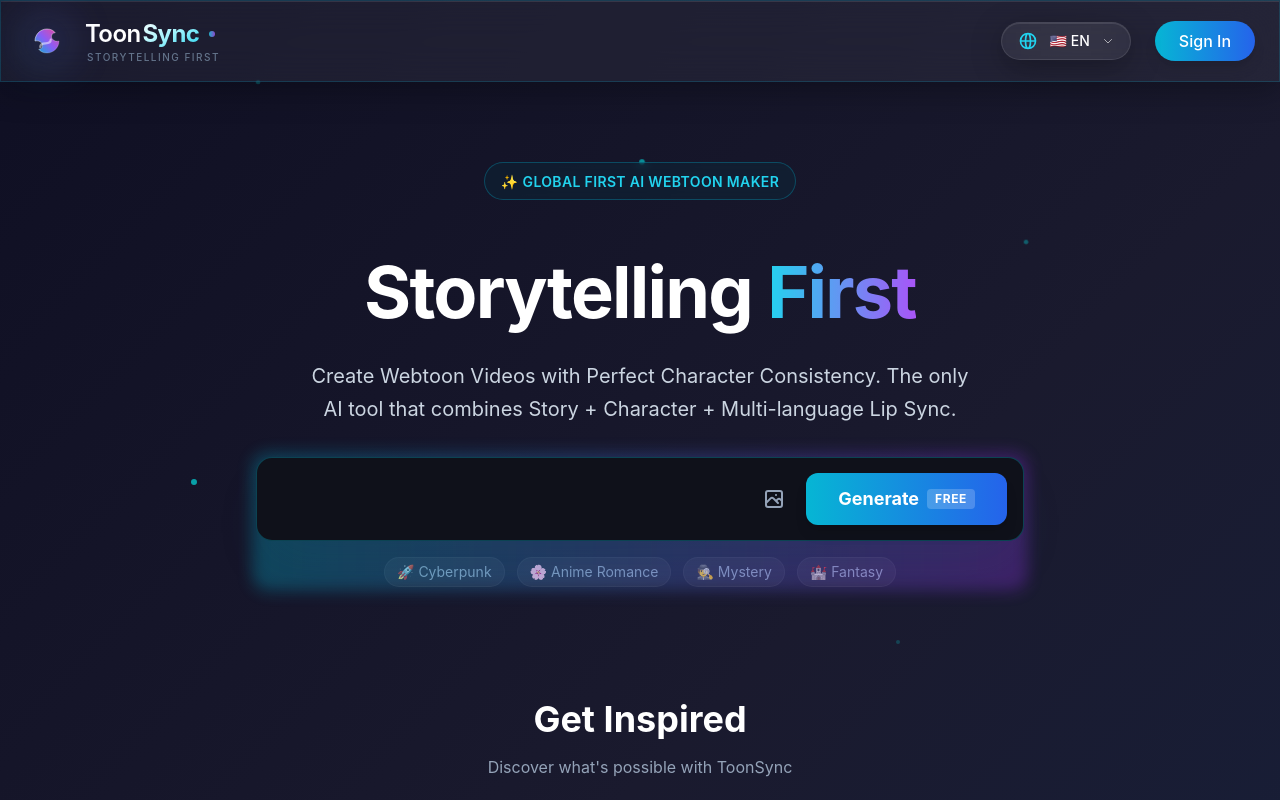
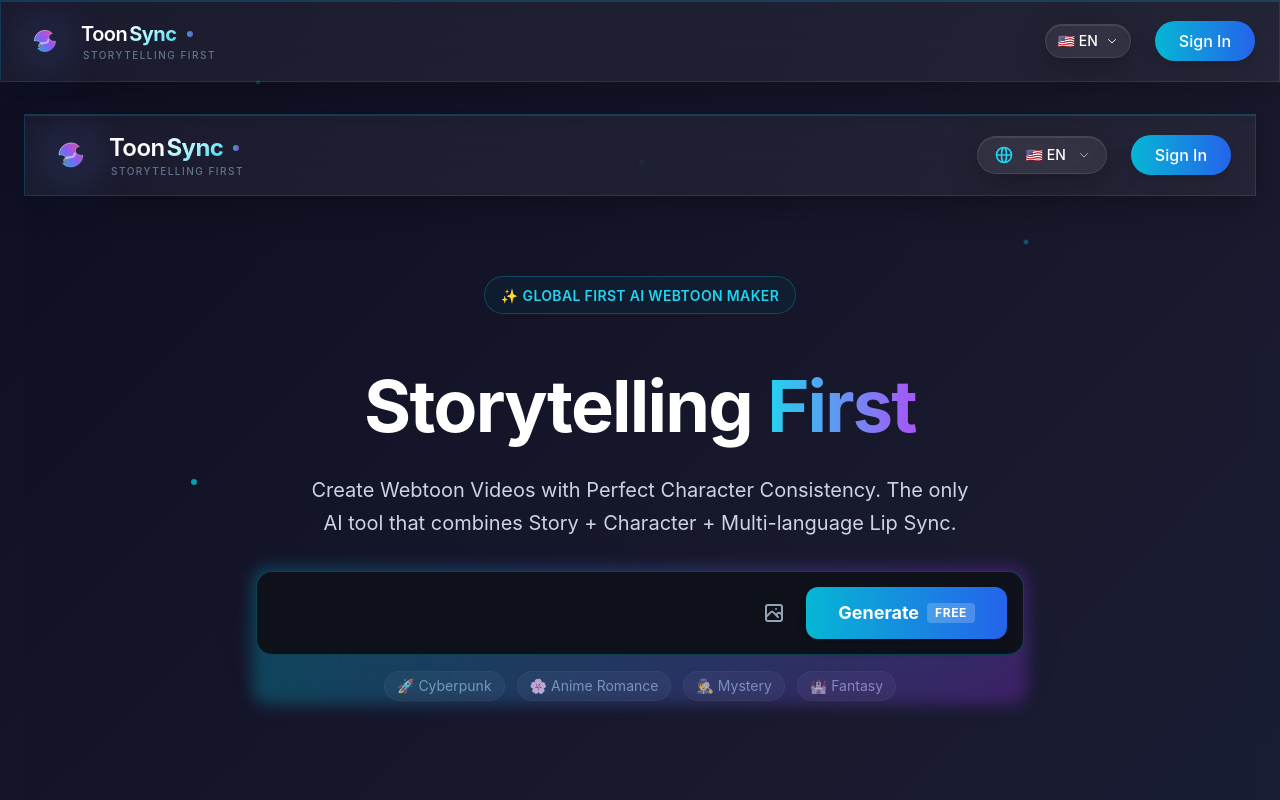
Before and after one commit to dmo736647-pixel/toonsync, a React (Vite) app in the folder frontend/: page / in a window 1280 px wide. Shown: the top 800 px of the page. Built offline with nearby package versions, Linux system fonts and the light colour scheme.

Commit message:
Move all routes under Layout to show user info on all pages

```diff
--- a/frontend/src/App.tsx
+++ b/frontend/src/App.tsx
@@ -19,7 +19,6 @@
 import { PaymentPage } from './pages/Payment/PaymentPage';
 import { PaymentSuccess } from './pages/Payment/PaymentSuccess';
 import { Layout } from './components/layout/Layout';
-import { PrivateRoute } from './components/auth/PrivateRoute';
 
 function App() {
   return (
@@ -31,17 +30,9 @@
           <Route path="/auth/callback" element={<AuthCallback />} />
           <Route path="/debug-auth" element={<DebugAuth />} />
 
-          {/* Public Landing Page */}
-          <Route path="/" element={<LandingPage />} />
-
-          {/* Protected Routes */}
-          <Route
-            element={
-              <PrivateRoute>
-                <Layout />
-              </PrivateRoute>
-            }
-          >
+          {/* All Routes with Layout */}
+          <Route element={<Layout />}>
+            <Route path="/" element={<LandingPage />} />
             <Route path="/projects" element={<ProjectList />} />
             <Route path="/projects/new" element={<NewProject />} />
             <Route path="/projects/:id" element={<ProjectDetail />} />
```
